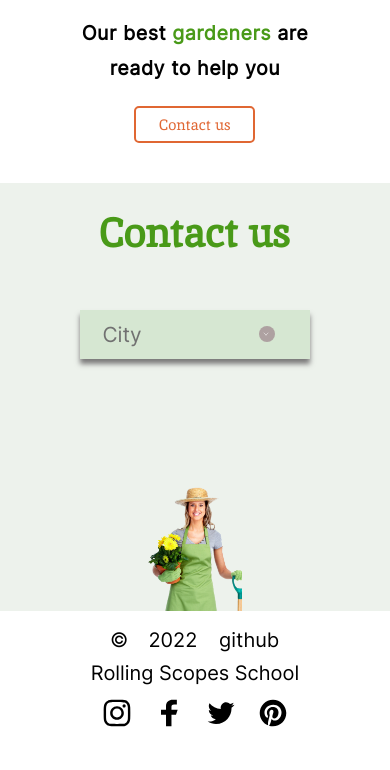
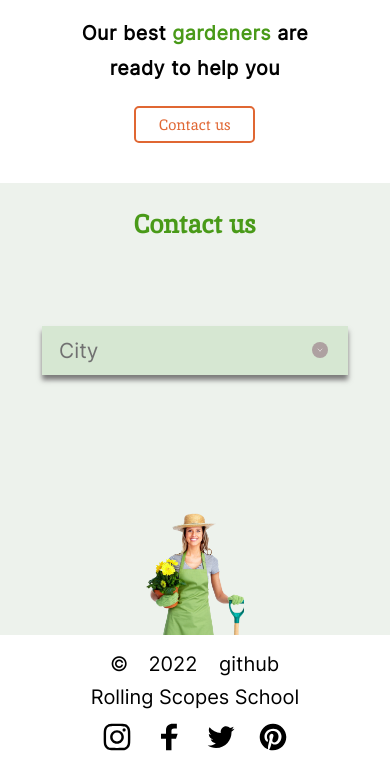
Before and after one commit to IvanLomovtsev/Plants, a website built with webpack: page src/index.html in a window 390 px wide. Shown: the part 4443-5213 px from the top of the page. Before the commit the page ends 5189 px from the top, so only its background shows below. Built offline with nearby package versions, Linux system fonts and the light colour scheme.

Commit message:
feat: add adaptive for contscts - mobile 381px

```diff
--- a/src/styles/layout/_contacts.scss
+++ b/src/styles/layout/_contacts.scss
@@ -43,7 +43,7 @@ $color-select-town-indicator: #AEA1A1;
         justify-content: space-between;
         align-items: flex-start;
         padding-top: $padding-top;
-        @media screen and (max-width: 1000px) and (min-width: 381px) {
+        @media screen and (max-width: 1000px) {
             padding-top: 4%;
             flex-direction: column;
             align-items: center;
@@ -63,10 +63,15 @@ $color-select-town-indicator: #AEA1A1;
             height: $height-contact-picture;
             background-image: url("../images/contact_woman.png");
             background-size: cover;
-            @media screen and (max-width: 1000px) and (min-width: 381px) {
+            @media screen and (max-width: 1000px) and (min-width: 768px) {
                 margin-top: 22%;
                 width: 24vw;
                 height: 32.5vw;
+            }
+            @media screen and (max-width: 767px) {
+                margin-top: 15%;
+                width: 25vw;
+                height: 32vw;
             }
         }
         .contacts-h2 {
@@ -81,9 +86,12 @@ $color-select-town-indicator: #AEA1A1;
             @media screen and (max-width: 1150px) and (min-width: 1001px) {
                 width: 25%;
             }
-            @media screen and (max-width: 1000px) and (min-width: 381px) {
+            @media screen and (max-width: 1000px) {
                 width: 100%;
                 padding-left: 0;
+            }
+            @media screen and (max-width: 767px) {
+                font-size: calc(25px + (100vw / 767));
             }
         }
         .contacts-select {
@@ -95,14 +103,21 @@ $color-select-town-indicator: #AEA1A1;
             align-items: center;
             padding: $padding-contacts-select 0;
             box-shadow: 0px $size-shadow $size-shadow $color-shadow;
-            @media screen and (max-width: 1000px) and (min-width: 381px) {
+            @media screen and (max-width: 1000px) and (min-width: 768px) {
                 width: 67.5%;
                 margin: 15%;
+            }
+            @media screen and (max-width: 767px) {
+                width: 90%;
+                margin: 25% auto;
             }
             .contacts-select-p {
                 margin: 0;
                 font-size: $font-size-contacts-select-p;
                 padding-left: $padding-left;
+                @media screen and (max-width: 767px) {
+                    padding-left: 5.5%;
+                }
             }
             .contacts-select-indicator {
                 width: $select-town-indicator;
@@ -116,6 +131,9 @@ $color-select-town-indicator: #AEA1A1;
                 background-size: 40%;
                 background-repeat: no-repeat;
                 background-position: center;
+                @media screen and (max-width: 767px) {
+                    margin-right: 6.5%;
+                }
             }
         }
     }
```
Also changed, not shown: dist/index.html, 2 other files.
